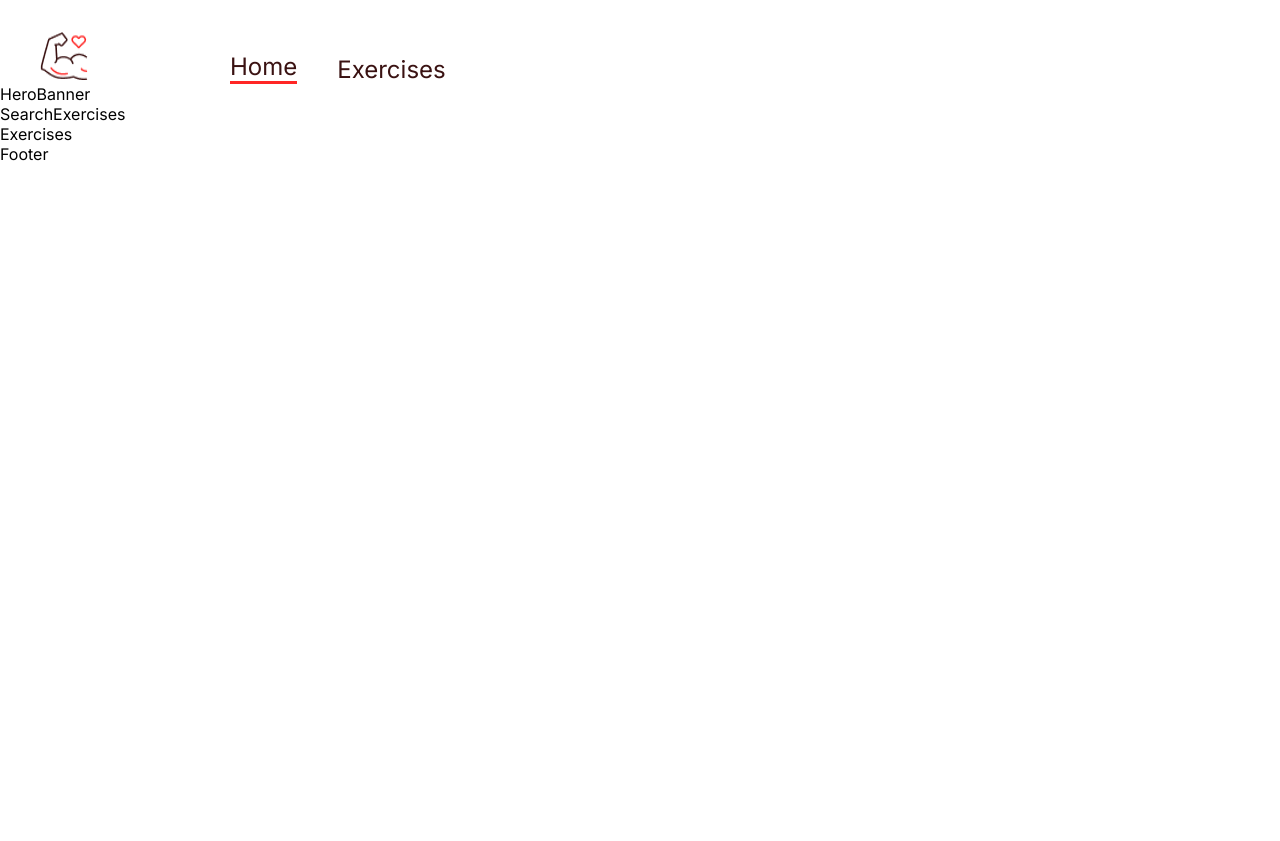
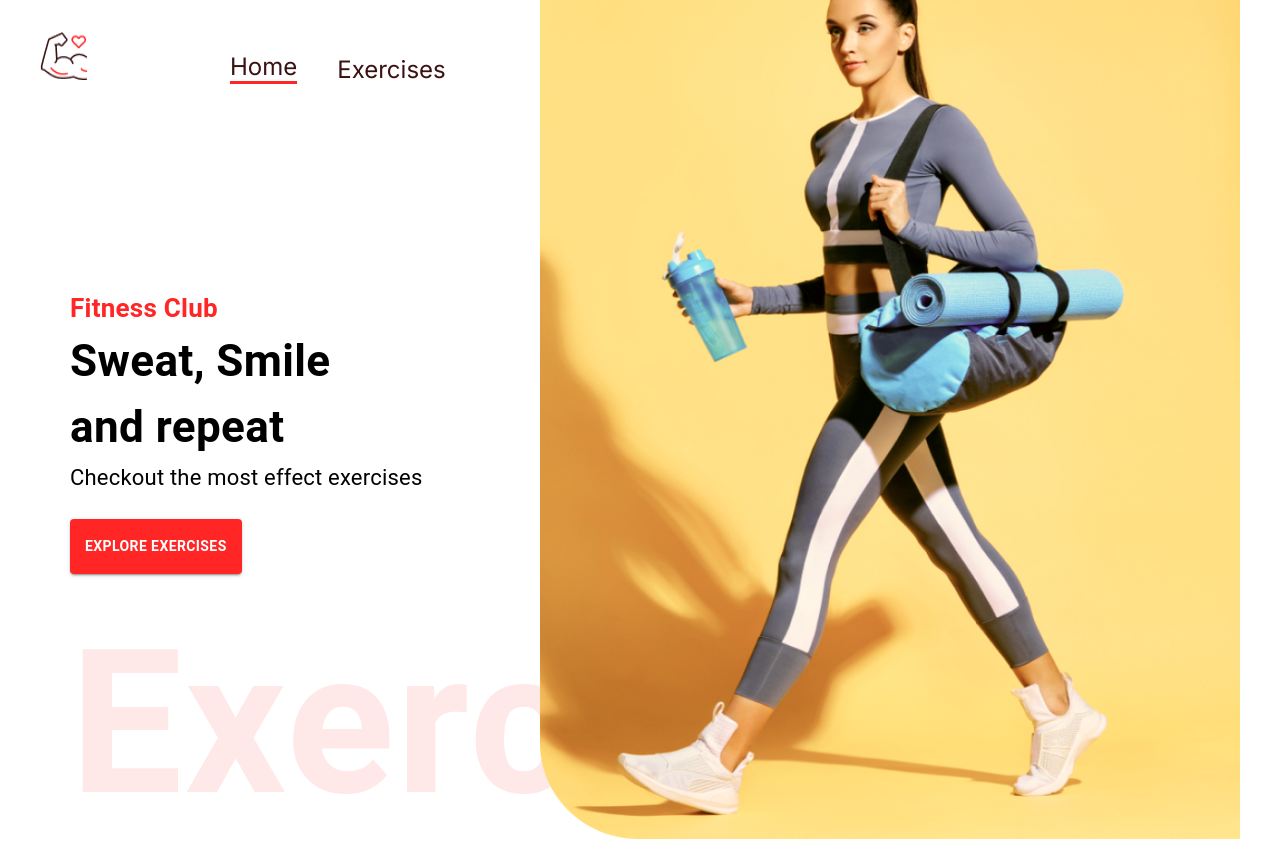
Before and after one commit to FelipeMatthew/fit-flex, a React (Create React App) app: page / in a window 1280 px wide. Shown: the top 841 px of the page. Before the commit the page ends 800 px from the top, so only its background shows below. Built offline with nearby package versions, Linux system fonts and the light colour scheme.

Commit message:
✨ feat: HeroBanner Design

```diff
--- a/src/components/HeroBanner.js
+++ b/src/components/HeroBanner.js
@@ -1,8 +1,48 @@
 import React from 'react'
+import { Box, Stack, Typography, Button } from '@mui/material'
+import HeroBannerImage from '../assets/images/banner.png'
+
 
 const HeroBanner = () => {
   return (
-    <div>HeroBanner</div>
+    <Box sx={{
+      mt: { lg: '185px', xs: '70px' },
+      ml: { sm: '50px' }
+    }} position='relative' p='20px'
+    mb='23px'
+    mt='30px'
+    >
+      <Typography color='#FF2625' fontWeight='600' fontSize='26px'>
+        Fitness Club
+      </Typography>
+
+      <Typography fontWeight='700' sx={{ fontSize: { lg: '44px', xs: '40px' } }}>
+        Sweat, Smile <br /> and repeat
+      </Typography>
+      <Typography fontSize='22px' lineHeight='35px' mb={3}>
+        Checkout the most effect exercises
+      </Typography>
+
+      <Button variant='contained' color='error' href='#exercises' sx={{
+        backgroundColor: '#FF2625',
+        padding: '15px',
+        fontWeight: '600'
+      }}>
+        Explore exercises
+      </Button>
+
+      <img src={HeroBannerImage} alt="Banner" className='hero-banner-img' style={{ zIndex: 1 }} />
+
+      <Typography
+        fontSize='200px'
+        zIndex={-1}
+        fontWeight={600}
+        color='#FF2625'
+        sx={{ opacity: 0.1, display: { lg: 'block', xs: 'none'}}}
+      >
+        Exercise
+      </Typography>
+    </Box>
   )
 }
 
```
